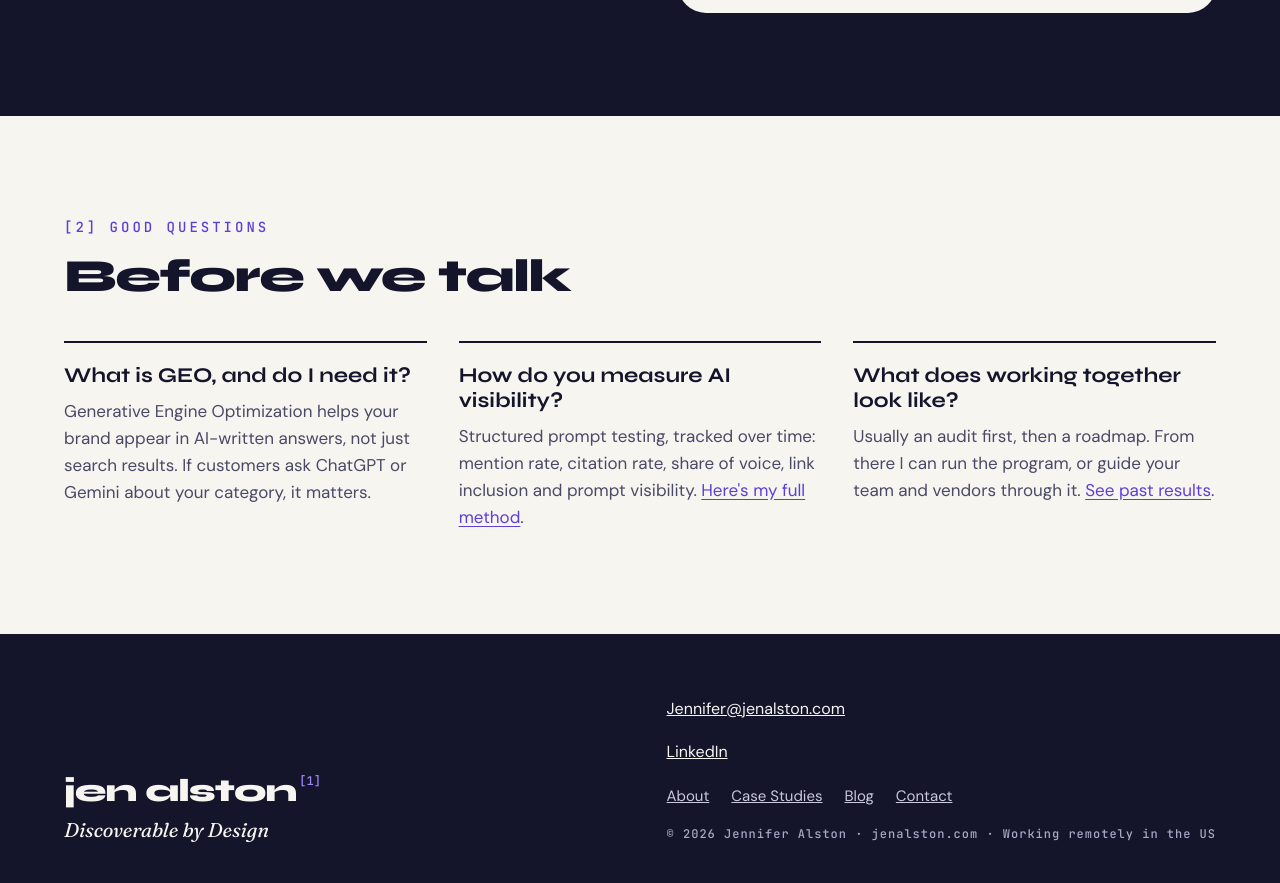
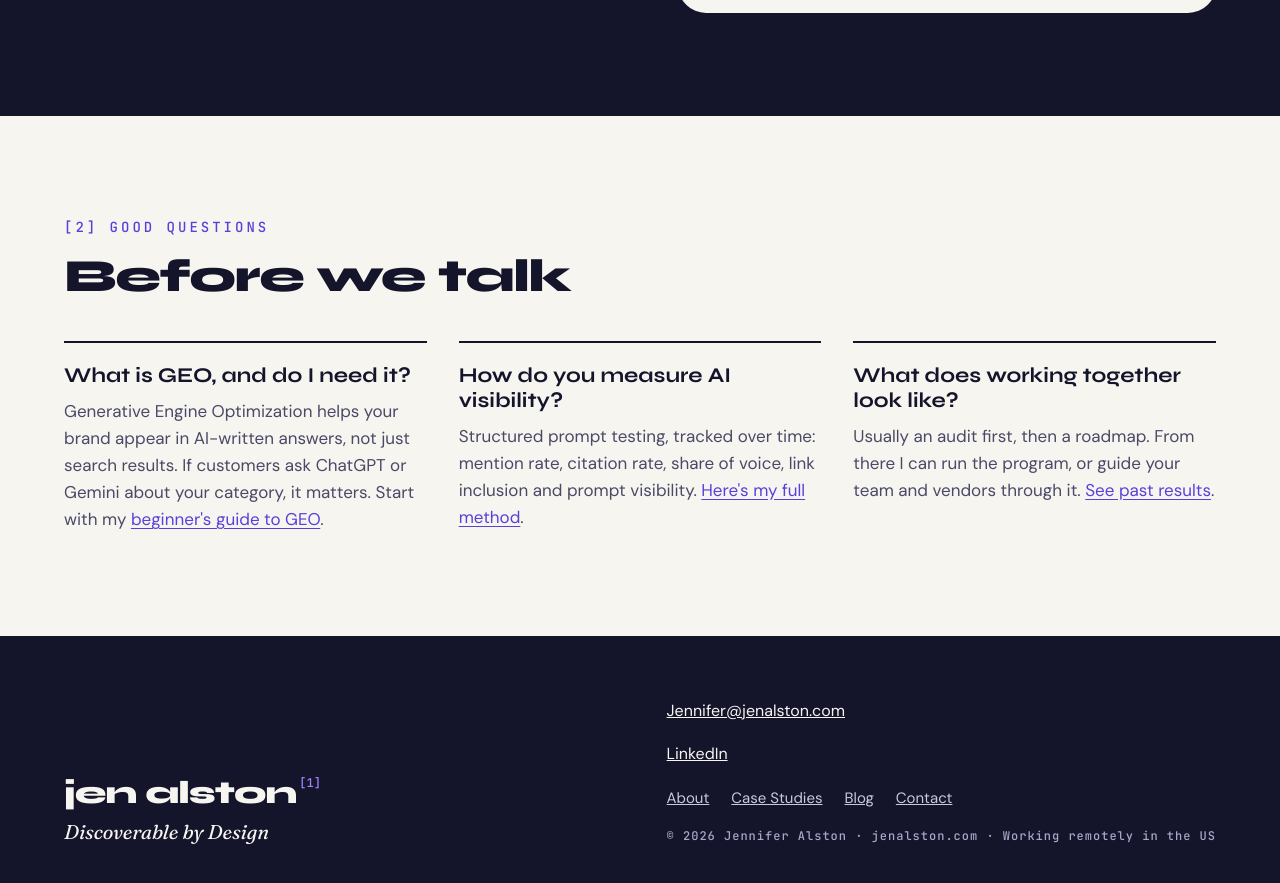
Before and after one commit to JBreezeA/jenalston-site, a Jekyll site: the page contact.html, which Jekyll copies as it is, in a window 1280 px wide and 900 px high, scrolled down 903 px. Shown: the top 883 px of the window. Built offline with Jekyll 4.4.1, drawn with Linux system fonts in a browser that asks for light colours.

Commit message:
Update contact.html

```diff
--- a/contact.html
+++ b/contact.html
@@ -115,7 +115,7 @@ a{color:#F7F5F0}a:hover{color:#FF7A59}
 <div style="display: grid; grid-template-columns: repeat(auto-fit, minmax(300px, 1fr)); gap: 32px">
 <div style="display: flex; flex-direction: column; gap: 10px; padding-top: 20px; border-top: 2px solid #14142B">
 <h3 style="margin: 0; font-family: Syne, 'Arial Black', sans-serif; font-weight: 700; font-size: 21px">What is GEO, and do I need it?</h3>
-<p style="margin: 0; font-size: 17px; line-height: 1.6; color: #4A4966">Generative Engine Optimization helps your brand appear in AI-written answers, not just search results. If customers ask ChatGPT or Gemini about your category, it matters.</p>
+<p style="margin: 0; font-size: 17px; line-height: 1.6; color: #4A4966">Generative Engine Optimization helps your brand appear in AI-written answers, not just search results. If customers ask ChatGPT or Gemini about your category, it matters. Start with my <a href="/blog/beginners-guide-to-geo-for-small-businesses/" style="color: #5B3FD9; text-decoration: underline; text-underline-offset: 3px">beginner's guide to GEO</a>.</p>
 </div>
 <div style="display: flex; flex-direction: column; gap: 10px; padding-top: 20px; border-top: 2px solid #14142B">
 <h3 style="margin: 0; font-family: Syne, 'Arial Black', sans-serif; font-weight: 700; font-size: 21px">How do you measure AI visibility?</h3>
```
